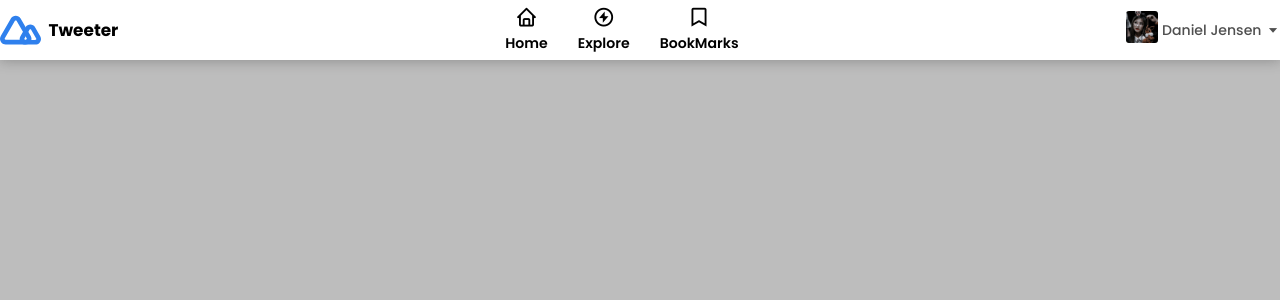
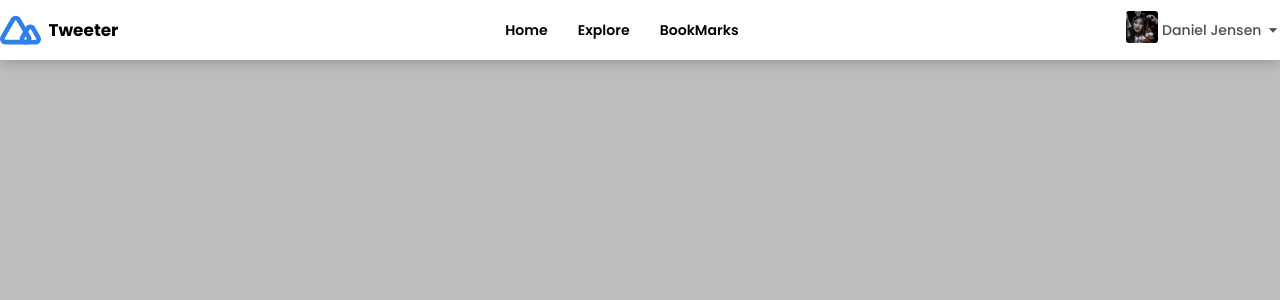
Before and after one commit to yazaldefilimonepinto/tweeter, a Next.js app: page / in a window 1280 px wide. Shown: the top 300 px of the page. Built offline with nearby package versions, Linux system fonts and the light colour scheme.

Commit message:
fix: move tag meta and link

```diff
--- a/src/pages/index.tsx
+++ b/src/pages/index.tsx
@@ -6,9 +6,6 @@ export default function Home() {
     <div>
       <Head>
         <title>Tweeter</title>
-        <meta name="description" content="social network" />
-        <link href="https://unpkg.com/boxicons@2.1.2/css/boxicons.min.css" rel="stylesheet"></link>
-        <link rel="icon" href="/favicon.svg" />
       </Head>
       <Header />
       <main></main>
```
